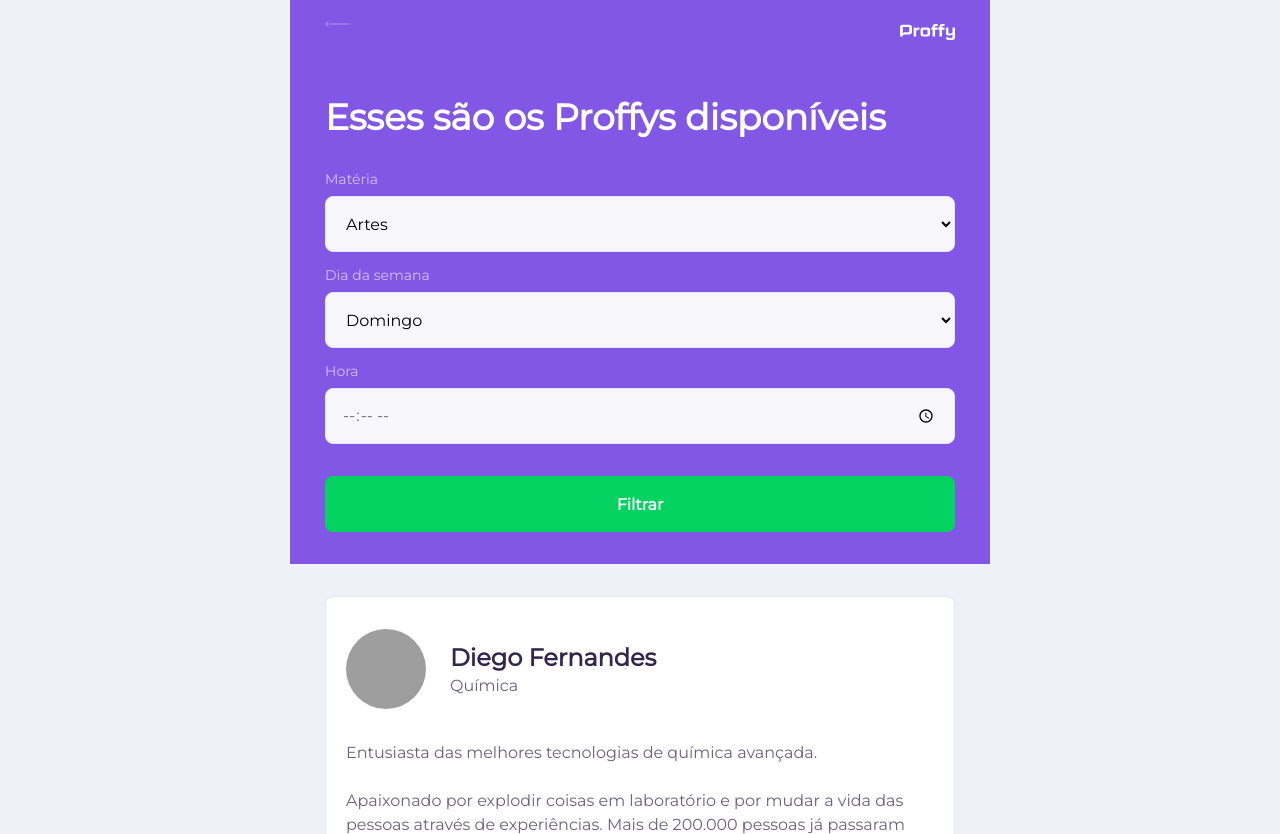
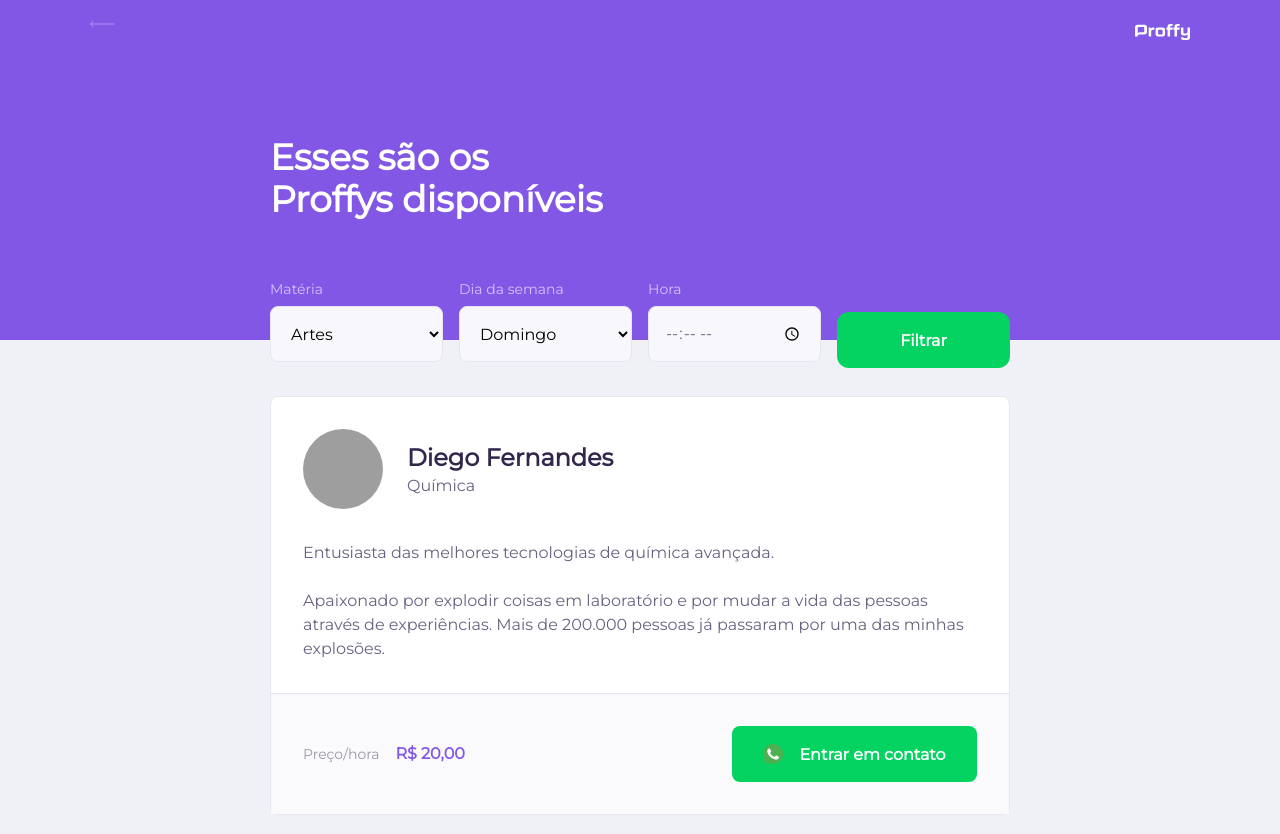
Before and after one commit to jpgSouza/next-level-week2, a plain HTML site: page study.html in a window 1280 px wide. Shown: the top 834 px of the page. Drawn offline with Linux system fonts and the light colour scheme; grey boxes are pictures that could not be loaded.

Commit message:
:computer: Study Screen

```diff
--- a/study.html
+++ b/study.html
@@ -25,7 +25,7 @@
             </div>
             <div class="header-content">
                 <strong>Esses são os Proffys disponíveis</strong>
-                <form id="search-teachers" action="">
+                <form id="search-teachers">
                     <div class="select-block">
                         <label for="subject">Matéria</label>
                         <select name="subject" id="subject">
--- a/styles/partials/page-study.css
+++ b/styles/partials/page-study.css
@@ -1,5 +1,5 @@
 #page-study #container {
-    width: 100vh;
+    width: 100vw;
     height: 100vh;
 }
 
@@ -37,6 +37,8 @@
 .page-header .header-content {
     width: 90%;
     margin: 3.2rem auto;
+
+    position: relative;
 }
 
 .page-header .header-content strong {
@@ -65,7 +67,7 @@
     background: var(--color-secondary);
     color: var(--color-button-text);
     border: 0;
-    border-radius: 0.8rem;
+    border-radius: 1.2rem;
     cursor: pointer;
     font-weight: 700;
     font-size: 1.6rem;
@@ -157,7 +159,7 @@
     margin-top: 0.4rem;
 }
 
-.teacher-item p {
+.teacher-item > p {
     padding: 0 2rem;
     font-size: 1.6rem;
     line-height: 2.4rem;
@@ -211,3 +213,75 @@
 .teacher-item footer button:hover{
     background: var(--color-secondary-dark);
 }
+
+@media( min-width:700px ) {
+    #page-study #container {
+        max-width: 100vw;
+    }
+
+    .page-header {
+        height: 340px;
+    }
+
+    .page-header .top-bar-container {
+        max-width: 1100px;
+    }
+
+    .page-header .header-content {
+        max-width: 740px;
+
+        margin: 0 auto;
+
+        flex: 1 1;
+        padding-bottom: 48px;
+        display: flex;
+        flex-direction: column;
+        justify-content: center;
+    }
+
+    .page-header .header-content strong {
+        max-width: 350px;
+    }
+
+    .teacher-item header, .teacher-item footer {
+        padding: 32px;
+    }
+
+    #search-teachers{
+        display: grid;
+        grid-template-columns: repeat(4, 1fr);
+        gap: 16px;
+        position: absolute;
+        bottom: -28px;
+    }
+
+    #page-study main {
+        padding: 32px 0;
+        max-width: 740px;
+        margin: 0 auto;
+    }
+
+    #search-teachers .select-block {
+        margin-bottom: 0;
+    }
+
+    .teacher-item > p {
+        padding: 0 32px;
+    }
+
+    .teacher-item footer p strong {
+        display: initial;
+        margin-left: 16px;
+    }
+
+    .teacher-item footer button {
+        width: 245px;
+        font-size: 16px;
+        justify-content: center;
+    }
+
+    .teacher-item footer button img {
+        margin-right: 16px;
+    }
+
+}
```
